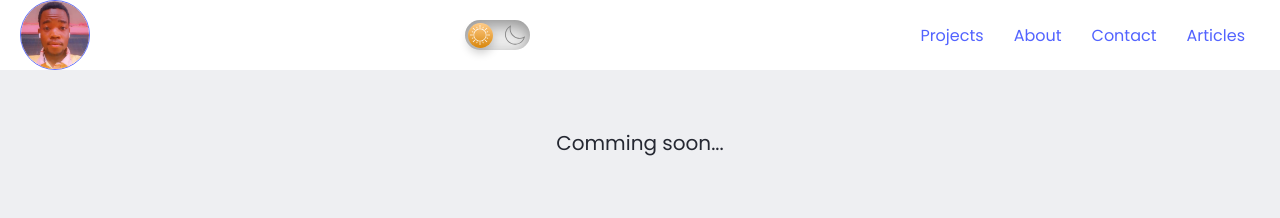
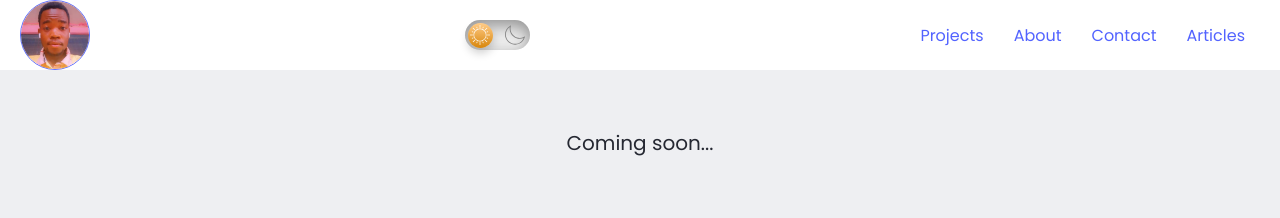
Before and after one commit to LionRouge1/my-portfolio, a React (Create React App) app: page /articles in a window 1280 px wide. Shown: the top 218 px of the page. Built offline with nearby package versions, Linux system fonts and the light colour scheme.

Commit message:
Correct typo

```diff
--- a/src/components/Articles.tsx
+++ b/src/components/Articles.tsx
@@ -1,5 +1,5 @@
 const Articles = () => (
-  <section className="articles">Comming soon...</section>
+  <section className="articles">Coming soon...</section>
 );
 
 export default Articles;
```
